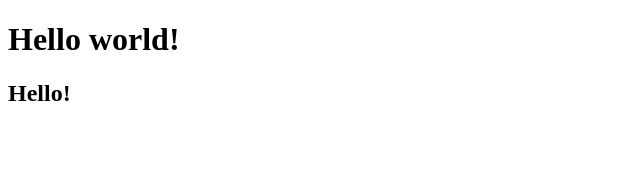
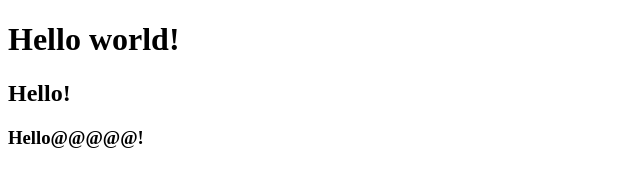
Before and after one commit to ivanshklyar/projects, a plain HTML site: page index.html in a window 1280 px wide. Shown: the whole page, without its empty margins (0-640 px from the left). Drawn offline with Linux system fonts and the light colour scheme.

```diff
--- a/index.html
+++ b/index.html
@@ -8,6 +8,7 @@
 </head>
 <h1>Hello world!</h1>
 <h2>Hello!</h2>
+<h3>Hello@@@@@!</h3>
 <body>
 
     <script src="script.js"></script>
```
